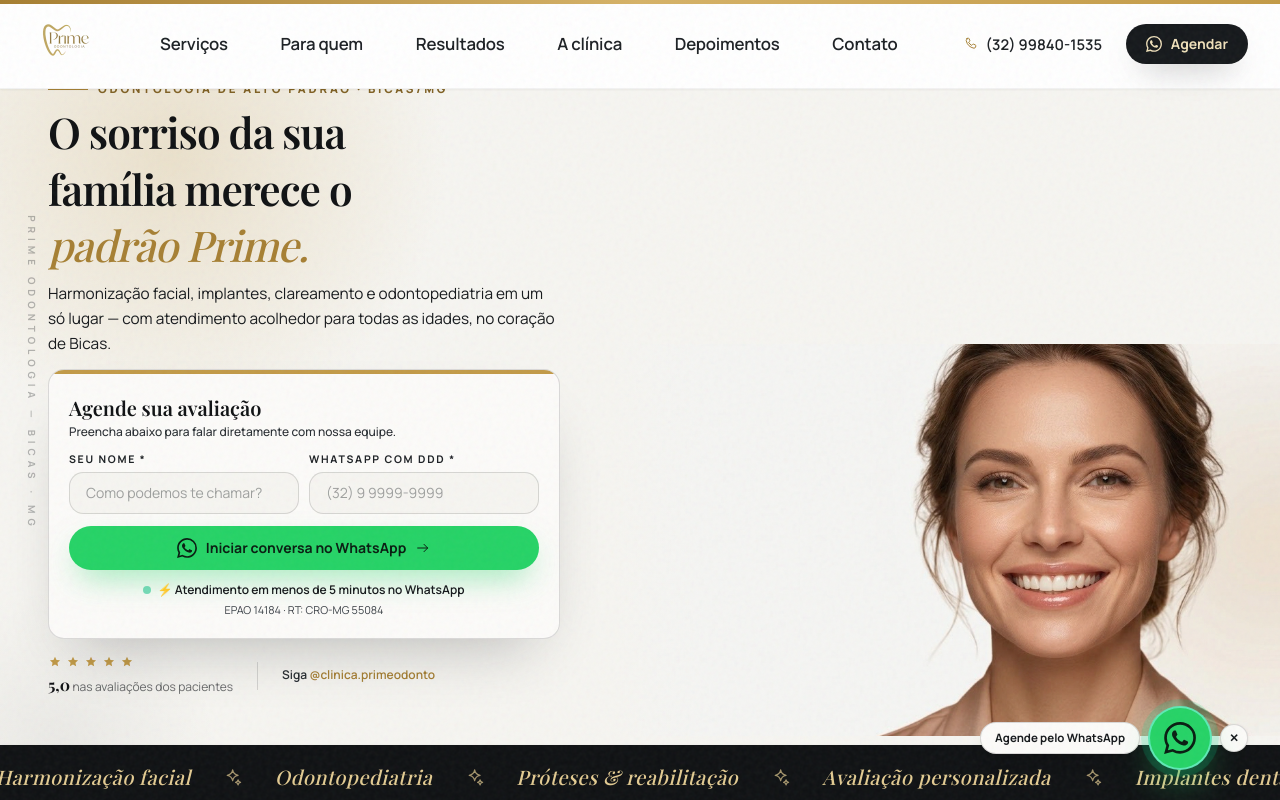
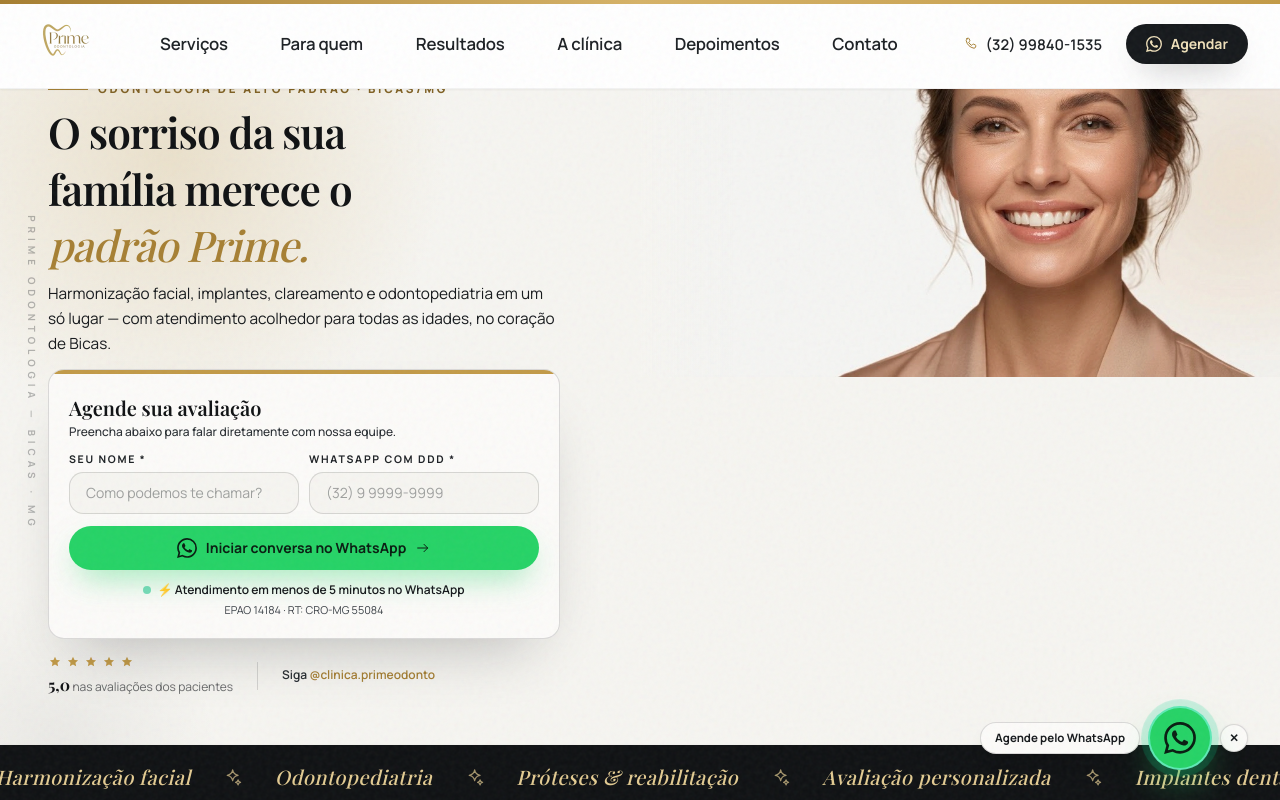
Before and after one commit to nilosvt-sudo/Prime-Odontologia, a React (Vite) app: page / in a window 1280 px wide. Shown: the top 800 px of the page. Built offline with nearby package versions, Linux system fonts and the light colour scheme; a web font is replaced by a local one.

Commit message:
fix: restaura enquadramento ampliado da foto na hero section

```diff
--- a/src/components/Hero.tsx
+++ b/src/components/Hero.tsx
@@ -199,15 +199,15 @@ export default function Hero() {
         </motion.div>
       </div>
 
-      {/* Coluna direita — No mobile fica abaixo do formulário com altura controlada; no desktop preenche toda a altura */}
-      <div className="order-last lg:order-2 w-full lg:w-[50%] xl:w-[52%] relative flex flex-col justify-end items-center lg:items-start overflow-hidden pt-0 mt-0 pb-0 mb-0 h-72 sm:h-96 lg:h-full lg:min-h-[calc(100vh-64px)]">
+      {/* Coluna direita — Preenchimento total e presença visual expandida */}
+      <div className="order-last lg:order-2 w-full lg:w-1/2 h-full self-stretch relative flex items-end justify-center lg:justify-end overflow-hidden">
         <img
           src="/hero-sorriso.jpg"
           alt="Sorriso radiante — Prime Odontologia"
-          className="w-full h-full object-cover object-top lg:object-[45%_top] max-w-[680px] lg:scale-105 drop-shadow-none !filter-none select-none block origin-top-left"
+          className="w-full h-full object-cover object-[center_top] min-h-[580px] lg:min-h-full block drop-shadow-none !filter-none select-none"
         />
         {/* Fusão suave de estúdio com o fundo do site na lateral esquerda */}
-        <div className="absolute inset-y-0 left-0 w-24 bg-gradient-to-r from-paper via-paper/30 to-transparent pointer-events-none hidden lg:block" />
+        <div className="absolute inset-y-0 left-0 w-24 bg-gradient-to-r from-paper via-paper/30 to-transparent pointer-events-none hidden lg:block z-10" />
       </div>
     </section>
   );
```
